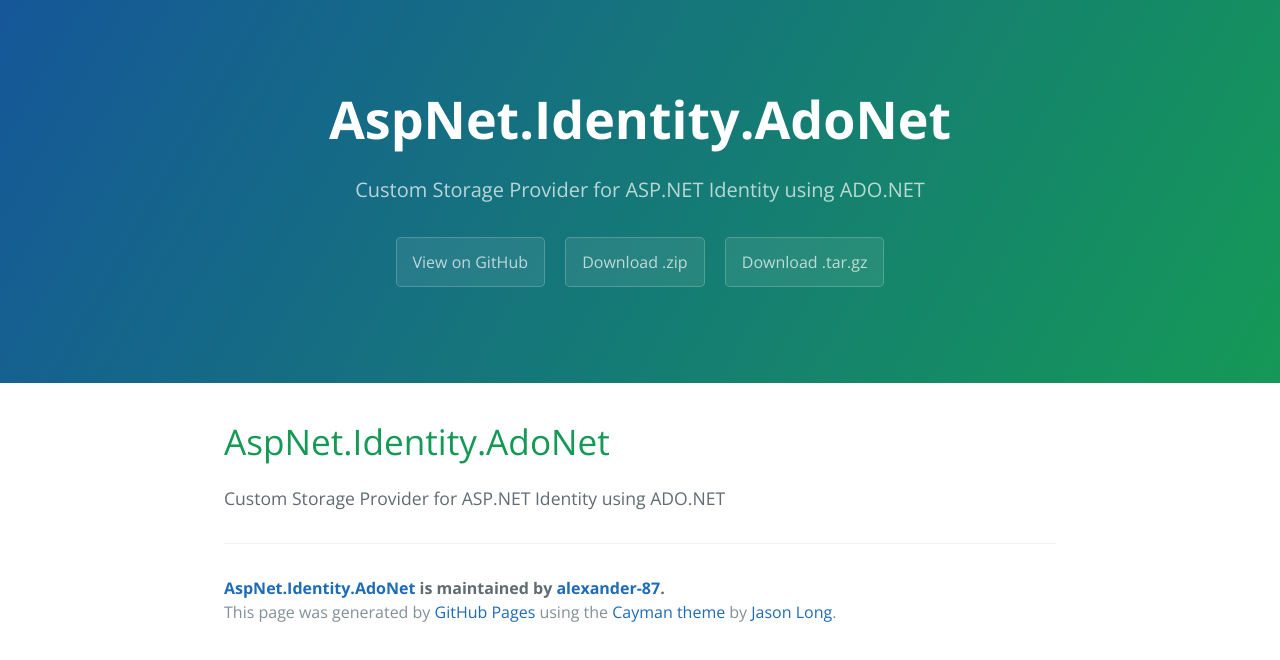
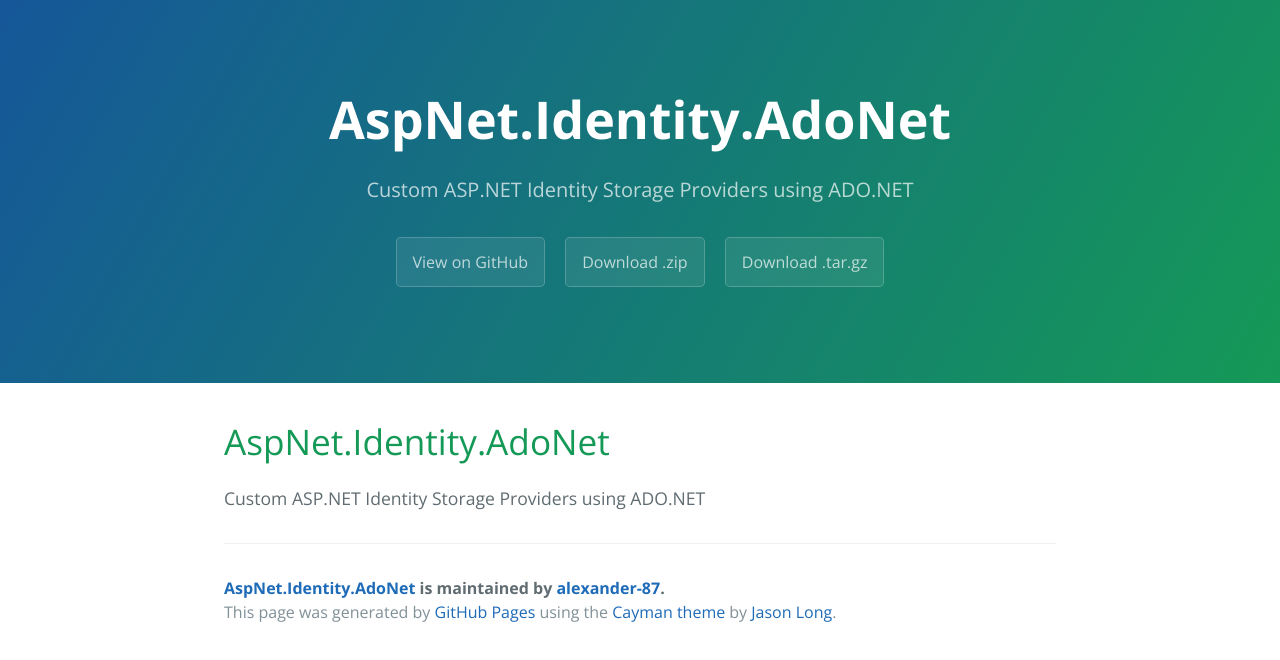
Before and after one commit to alexander-87/AspNet.Identity.AdoNet, a plain HTML site: page index.html in a window 1280 px wide. Drawn offline with nearby package versions, Linux system fonts and the light colour scheme.

Commit message:
Updating tagline

```diff
--- a/index.html
+++ b/index.html
@@ -12,7 +12,7 @@
   <body>
     <section class="page-header">
       <h1 class="project-name">AspNet.Identity.AdoNet</h1>
-      <h2 class="project-tagline">Custom Storage Provider for ASP.NET Identity using ADO.NET</h2>
+      <h2 class="project-tagline">Custom ASP.NET Identity Storage Providers using ADO.NET</h2>
       <a href="https://github.com/alexander-87/AspNet.Identity.AdoNet" class="btn">View on GitHub</a>
       <a href="https://github.com/alexander-87/AspNet.Identity.AdoNet/zipball/master" class="btn">Download .zip</a>
       <a href="https://github.com/alexander-87/AspNet.Identity.AdoNet/tarball/master" class="btn">Download .tar.gz</a>
@@ -22,7 +22,7 @@
       <h1>
 <a id="aspnetidentityadonet" class="anchor" href="#aspnetidentityadonet" aria-hidden="true"><span aria-hidden="true" class="octicon octicon-link"></span></a>AspNet.Identity.AdoNet</h1>
 
-<p>Custom Storage Provider for ASP.NET Identity using ADO.NET</p>
+<p>Custom ASP.NET Identity Storage Providers using ADO.NET</p>
 
       <footer class="site-footer">
         <span class="site-footer-owner"><a href="https://github.com/alexander-87/AspNet.Identity.AdoNet">AspNet.Identity.AdoNet</a> is maintained by <a href="https://github.com/alexander-87">alexander-87</a>.</span>
```
